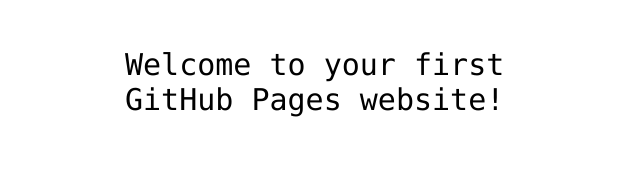
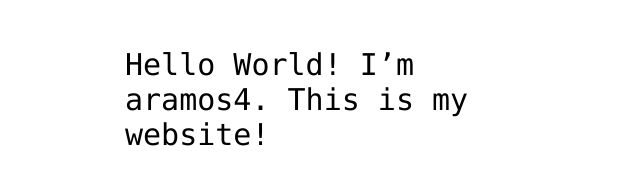
Before and after one commit to aramos4/aramos4.github.io, a plain HTML site: page index.html in a window 1280 px wide. Shown: the part 341-526 px from the top of the page, without its empty margins (315-955 px from the left). Drawn offline with Linux system fonts and the light colour scheme.

Commit message:
Following the README
Added my username

```diff
--- a/index.html
+++ b/index.html
@@ -12,7 +12,7 @@
 <img src="https://octodex.github.com/images/daftpunktocat-thomas.gif" id="octocat" alt="octocat-gif" />
 
 <!-- Change this code here by copy and pasting your template on line 15 -->
-<p>Welcome to your first GitHub Pages website!</p>
+<p>Hello World! I’m aramos4. This is my website!</p>
 
 </body>
 </html>
```
